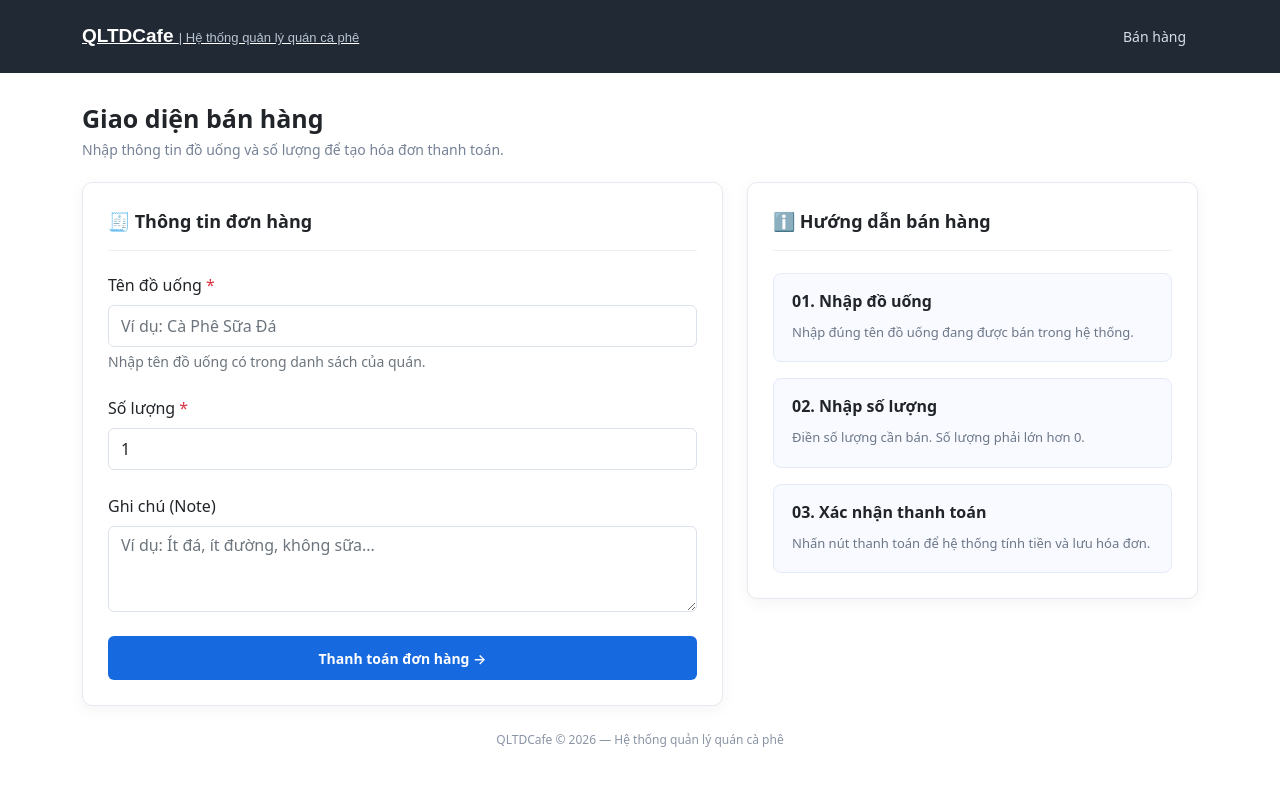
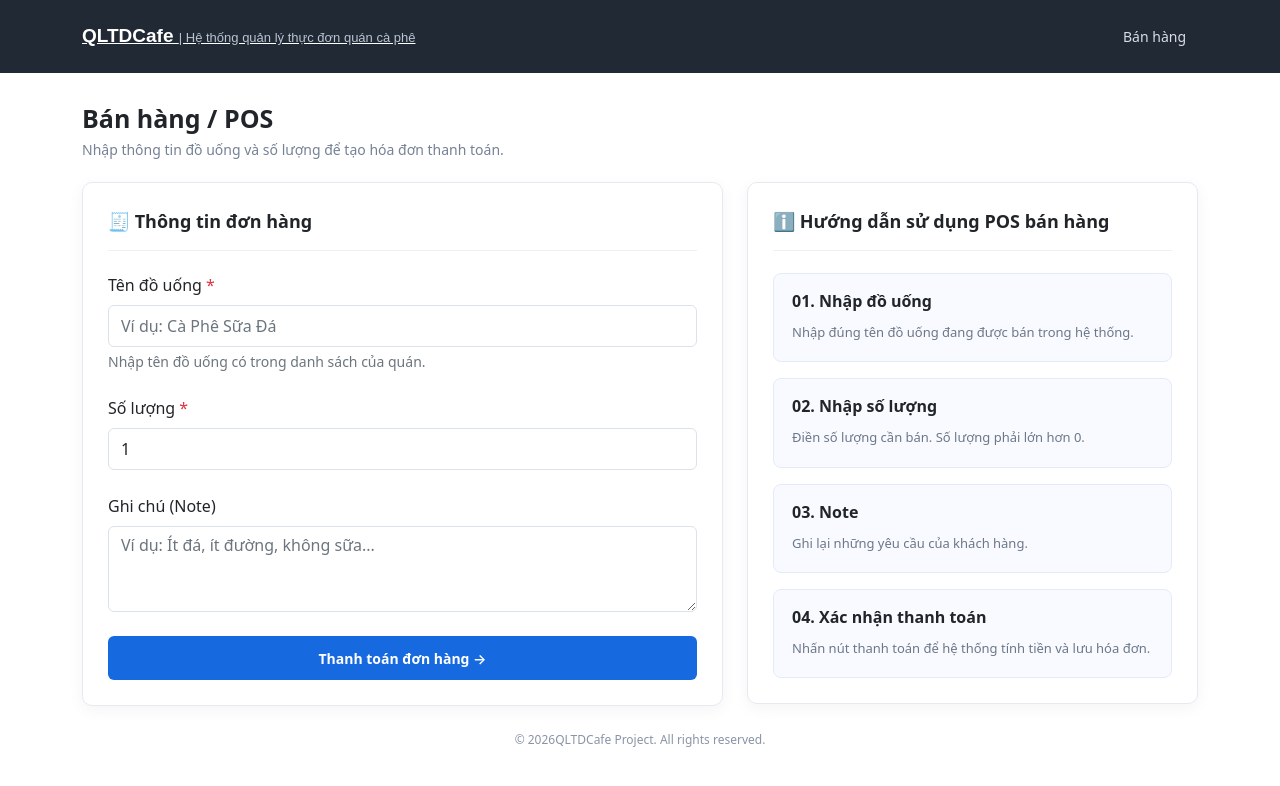
Before and after one commit to dinhthikieu1405-max/QLTDCafe-main, a PHP site: page /QLTDCafe/app/views/staff/pos/main.php in a window 1280 px wide. Shown: the top 786 px of the page. Run offline with PHP 8.4, Linux system fonts and the light colour scheme.

Commit message:
Update main.php
Update POS and invoice interface

```diff
--- a/app/views/staff/pos/main.php
+++ b/app/views/staff/pos/main.php
@@ -24,7 +24,7 @@
                 <a href="?controller=pos&action=index" class="brand">
                      QLTDCafe
                     <span class="fw-normal" style="font-size: 13px; color: #b9c4d3;">
-                        | Hệ thống quản lý quán cà phê
+                        | Hệ thống quản lý thực đơn quán cà phê
                     </span>
                 </a>
 
@@ -33,6 +33,7 @@
                        class="nav-link-custom active">
                         Bán hàng
                     </a>
+
                 </div>
             </div>
         </div>
@@ -42,7 +43,7 @@
 
         <!-- Tiêu đề trang -->
         <div class="page-heading">
-            <h2>Giao diện bán hàng</h2>
+            <h2>Bán hàng / POS</h2>
             <p>Nhập thông tin đồ uống và số lượng để tạo hóa đơn thanh toán.</p>
         </div>
 
@@ -114,7 +115,7 @@
                 <div class="panel">
 
                     <div class="panel-title">
-                        ℹ️ Hướng dẫn bán hàng
+                        ℹ️ Hướng dẫn sử dụng POS bán hàng
                     </div>
 
                     <div class="info-panel mb-3">
@@ -127,10 +128,17 @@
                         <p>Điền số lượng cần bán. Số lượng phải lớn hơn 0.</p>
                     </div>
 
+                    <div class="info-panel mb-3">
+                        <h6>03. Note</h6>
+                        <p>Ghi lại những yêu cầu của khách hàng.</p>
+                    </div>
+
                     <div class="info-panel">
-                        <h6>03. Xác nhận thanh toán</h6>
+                        <h6>04. Xác nhận thanh toán</h6>
                         <p>Nhấn nút thanh toán để hệ thống tính tiền và lưu hóa đơn.</p>
                     </div>
+
+
 
                 </div>
             </div>
@@ -140,7 +148,7 @@
     </main>
 
     <footer class="footer">
-        QLTDCafe &copy; 2026 — Hệ thống quản lý quán cà phê
+        &copy; 2026QLTDCafe Project. All rights reserved.
     </footer>
 
     <script src="https://cdn.jsdelivr.net/npm/bootstrap@5.0.2/dist/js/bootstrap.bundle.min.js"
```
